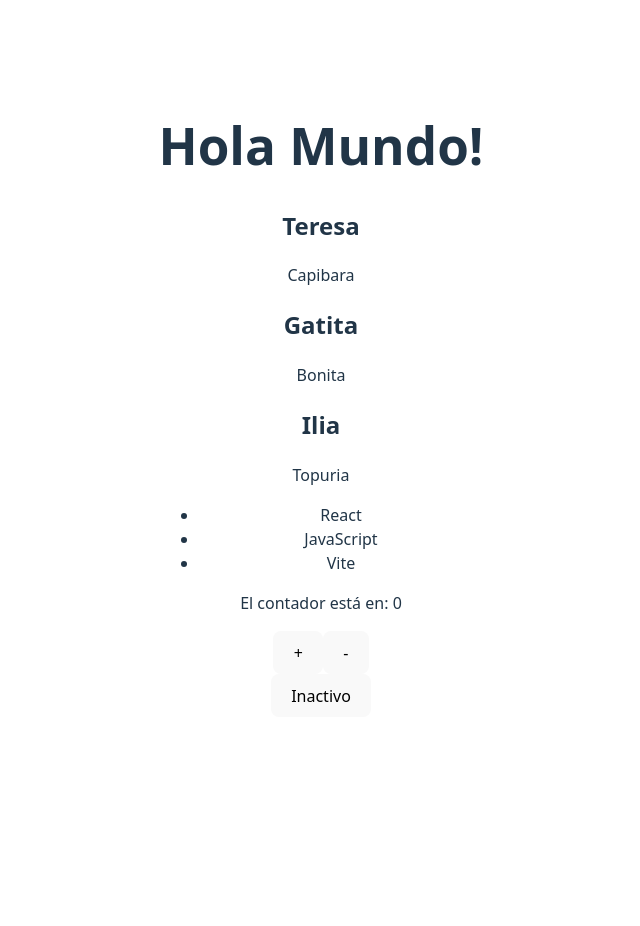
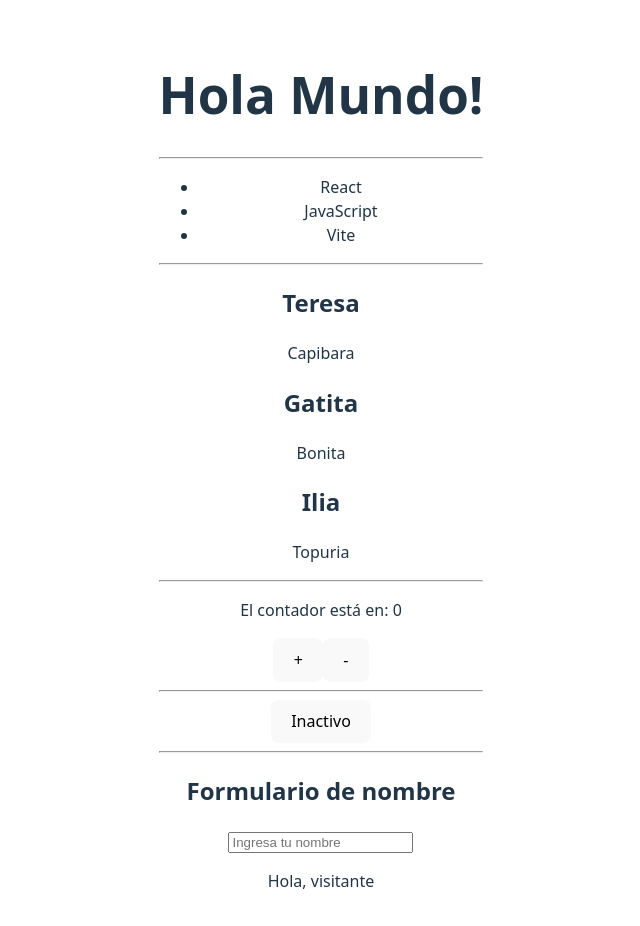
Before and after one commit to Labbbbas/curso-react, a React (Vite) app: page / in a window 1280 px wide. Shown: the top 926 px of the page, without its empty margins (319-959 px from the left). Before the commit the page ends 800 px from the top, so only its background shows below. Built offline with nearby package versions, Linux system fonts and the light colour scheme.

Commit message:
Manejo de eventos con onChange

```diff
--- a/src/App.jsx
+++ b/src/App.jsx
@@ -1,6 +1,7 @@
 import Card from './components/Card'
 import Counter from './components/Counter'
 import ToggleButton from './components/ToggleButton'
+import NameForm from './components/NameForm'
 import './App.css'
 
 function App() {
@@ -9,14 +10,26 @@
 
   const info = [
     { title: 'Teresa', description: 'Capibara' },
-    { title: 'Gatita', description: 'Bonita'},
-    { title: 'Ilia', description: 'Topuria'}
+    { title: 'Gatita', description: 'Bonita' },
+    { title: 'Ilia', description: 'Topuria' }
   ]
 
-  return  (
+  return (
     <div>
 
       <h1>Hola Mundo!</h1>
+
+      <hr />
+
+      <ul>
+        {
+          items.map((item, index) => (
+            <li key={index}>{item}</li>
+          ))
+        }
+      </ul>
+
+      <hr />
 
       {
         info.map((item, index) => (
@@ -28,17 +41,17 @@
         ))
       }
 
-      <ul>
-        {
-          items.map((item, index) => (
-            <li key={index}>{item}</li>
-          ))
-        }
-      </ul>
+      <hr />
 
       <Counter />
 
+      <hr />
+
       <ToggleButton />
+
+      <hr />
+
+      <NameForm />
 
     </div>
   )
--- /dev/null
+++ b/src/components/NameForm.jsx
@@ -0,0 +1,27 @@
+import { useState } from "react"
+
+const NameForm = () => {
+
+    const [name, setName] = useState('')
+
+    const changeName = (event) => {
+        setName(event.target.value)
+    }
+
+    return (
+        <div>
+            <h2>Formulario de nombre</h2>
+
+            <input
+                type="text"
+                placeholder="Ingresa tu nombre"
+                value={name}
+                onChange={changeName}
+            />
+
+            <p>Hola, {name || 'visitante'}</p>
+        </div>
+    )
+}
+
+export default NameForm
```
